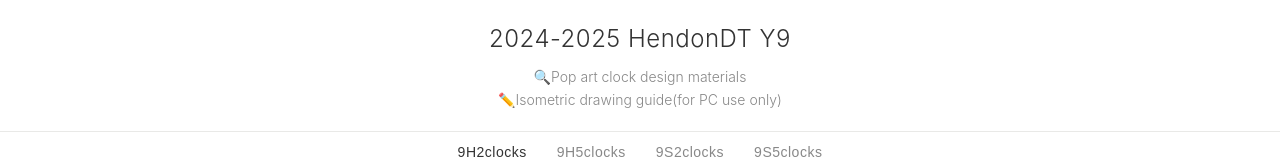
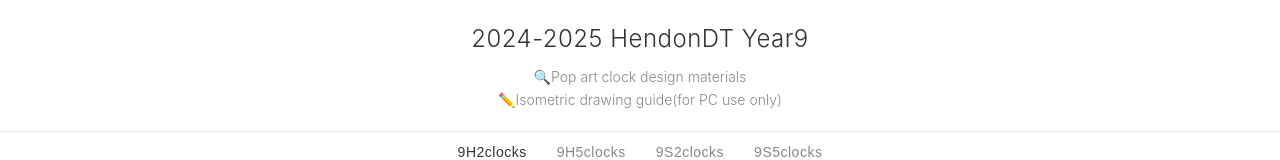
Before and after one commit to beatsaway/202425hendondty9, a plain HTML site: page index.html in a window 1280 px wide. Shown: the top 160 px of the page. Drawn offline with Linux system fonts and the light colour scheme.

Commit message:
Update index.html

```diff
--- a/index.html
+++ b/index.html
@@ -3,7 +3,7 @@
 <head>
 <meta charset="UTF-8" />
 <meta name="viewport" content="width=device-width, initial-scale=1.0"/>
-<title>2024-2025 HendonDT Y9 popart clocks</title>
+<title>2024-2025 HendonDT Year9 popart clocks</title>
 <style>:root {
     --primary-bg: #f8f8f6;
     --secondary-bg: #ffffff;
@@ -249,7 +249,7 @@ footer {
 <body>
 
 <header>
-<h1>2024-2025 HendonDT Y9 <br></h1>
+<h1>2024-2025 HendonDT Year9 <br></h1>
 <p><a href="https://dtpopartclock.netlify.app">🔍Pop art clock design materials</a></p>
 <p><a href="https://isomirror.netlify.app/">✏️Isometric drawing guide(for PC use only)</a></p>
 </header>
```
